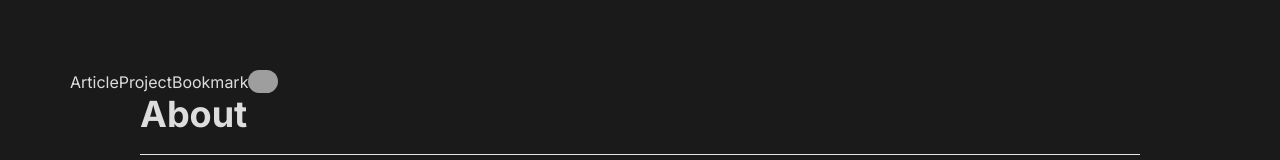
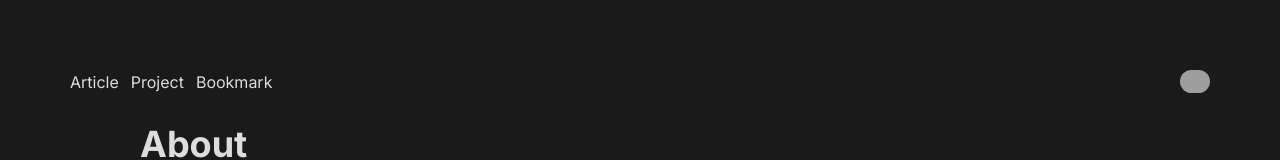
Before and after one commit to 1eecan/blog, a Next.js app: page / in a window 1280 px wide. Shown: the top 160 px of the page. Built offline with nearby package versions, Linux system fonts and the light colour scheme; grey boxes are pictures that could not be loaded.

Commit message:
chore: fix tailwind.config

```diff
--- a/src/_ui/components/Header/Header.tsx
+++ b/src/_ui/components/Header/Header.tsx
@@ -2,7 +2,7 @@ import Link from "next/link";
 
 const Header = () => {
   return (
-    <nav className="w-full flex justify-between mb-[50px]">
+    <nav className="w-full flex justify-between mb-[30px]">
       <div className="flex gap-3 justify-between">
         <Link href={`/article`}>Article</Link>
         <Link href={`/projects`}>Project</Link>
--- a/tailwind.config.ts
+++ b/tailwind.config.ts
@@ -3,7 +3,7 @@ import type { Config } from "tailwindcss";
 const config: Config = {
   content: [
     "./src/pages/**/*.{js,ts,jsx,tsx,mdx}",
-    "./src/components/**/*.{js,ts,jsx,tsx,mdx}",
+    "./src/**/*.{js,ts,jsx,tsx,mdx}",
     "./src/app/**/*.{js,ts,jsx,tsx,mdx}",
   ],
   theme: {
```
